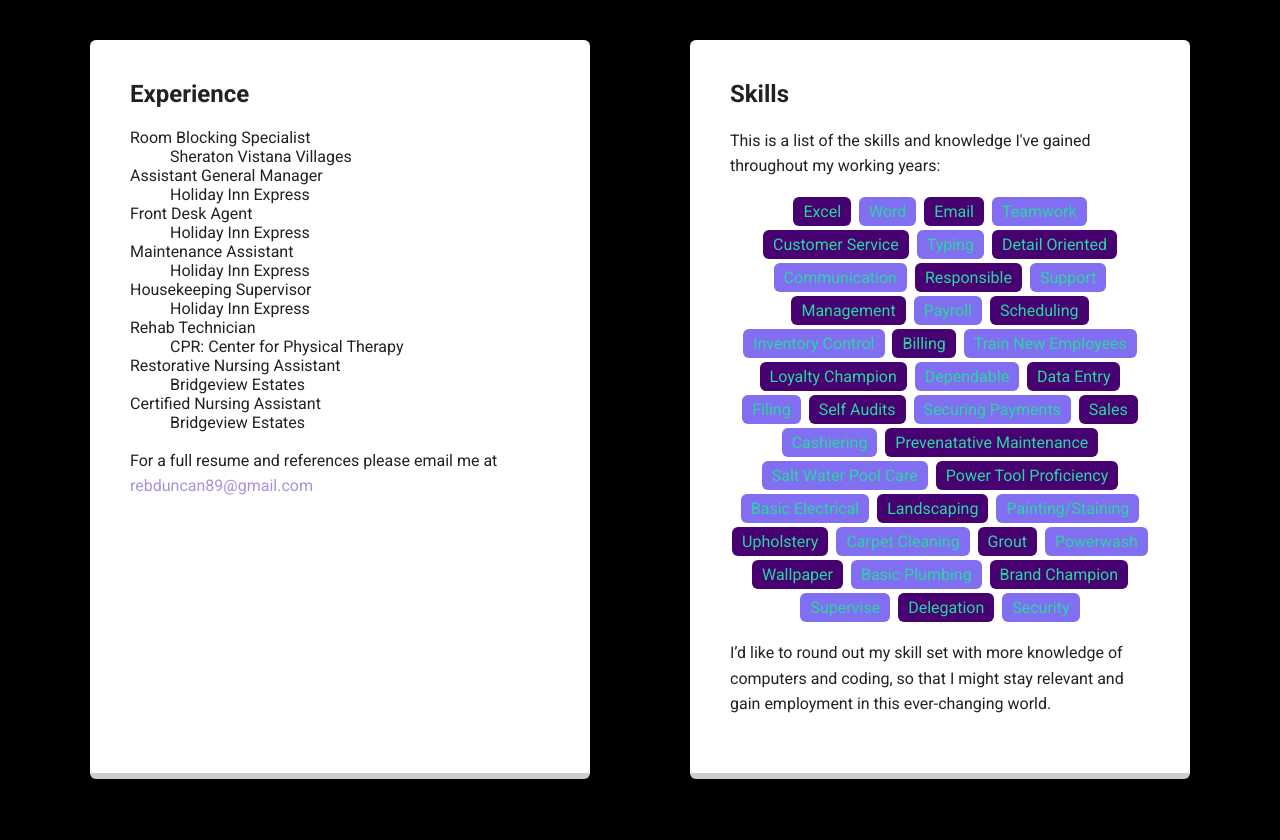
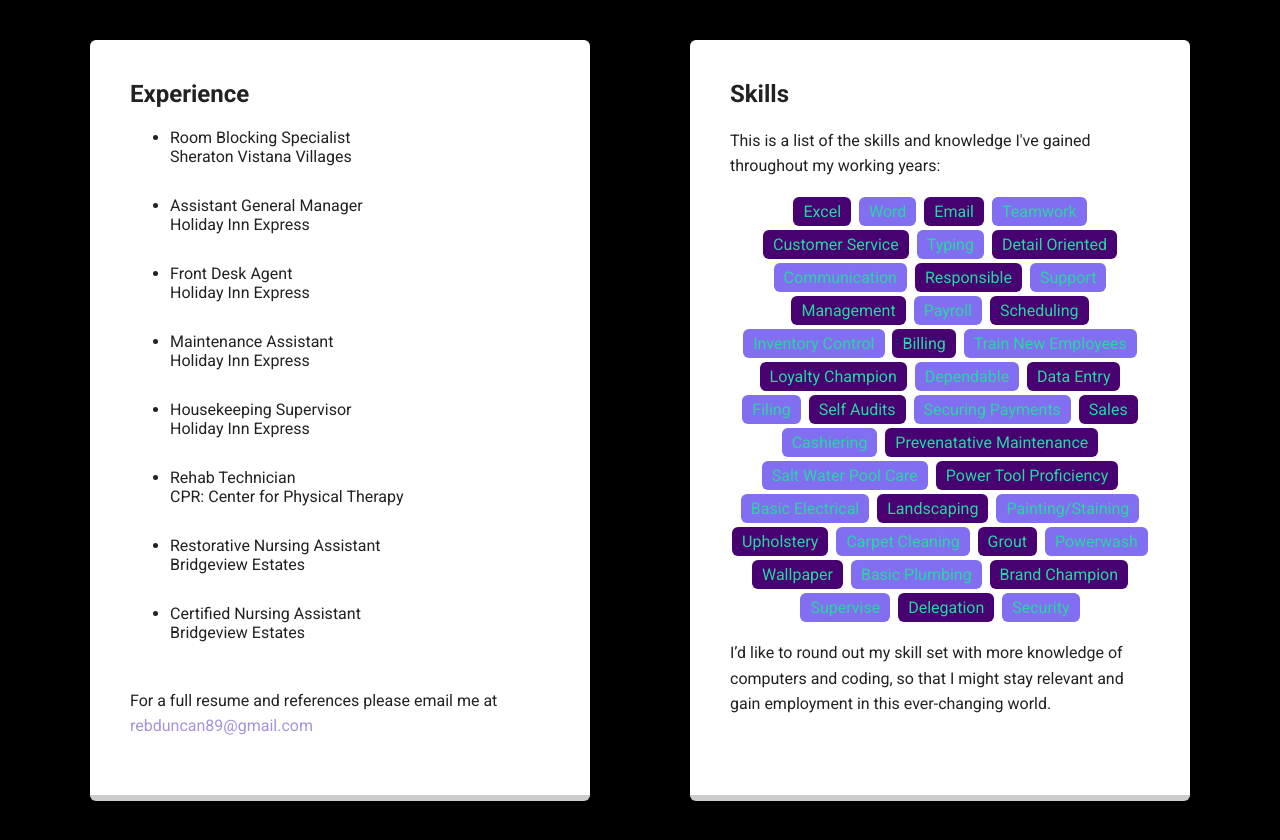
Before and after one commit to RebekahLove/techdegree-project-1, a plain HTML site: page portfolio_update_v1/Profile Project/experience.html in a window 1280 px wide. Shown: the part 480-1320 px from the top of the page. Drawn offline with Linux system fonts and the light colour scheme; a web font is replaced by a local one.

Commit message:
Experience list padding CSS

```diff
--- a/portfolio_update_v1/Profile Project/experience.html
+++ b/portfolio_update_v1/Profile Project/experience.html
@@ -25,24 +25,24 @@
     <main class="flex">
       <div class="card">
         <h2>Experience</h2>
-        <dl>
-          <dt>Room Blocking Specialist</dt>
-            <dd>Sheraton Vistana Villages</dd>
-          <dt>Assistant General Manager</dt>
-            <dd>Holiday Inn Express</dd>
-          <dt>Front Desk Agent</dt>
-            <dd>Holiday Inn Express</dd>
-          <dt>Maintenance Assistant</dt>
-            <dd>Holiday Inn Express</dd>
-          <dt>Housekeeping Supervisor</dt>
-            <dd>Holiday Inn Express</dd>
-          <dt>Rehab Technician</dt>
-            <dd>CPR: Center for Physical Therapy</dd>
-          <dt>Restorative Nursing Assistant</dt>
-            <dd>Bridgeview Estates</dd>
-          <dt>Certified Nursing Assistant</dt>
-            <dd>Bridgeview Estates</dd>
-        </dl>
+        <ul class="jobs">
+          <li>Room Blocking Specialist<br>
+          Sheraton Vistana Villages</li>
+          <li>Assistant General Manager<br>
+          Holiday Inn Express</li>
+          <li>Front Desk Agent<br>
+          Holiday Inn Express</li>
+          <li>Maintenance Assistant<br>
+          Holiday Inn Express</li>
+          <li>Housekeeping Supervisor<br>
+          Holiday Inn Express</li>
+          <li>Rehab Technician<br>
+          CPR: Center for Physical Therapy</li>
+          <li>Restorative Nursing Assistant<br>
+          Bridgeview Estates</li>
+          <li>Certified Nursing Assistant<br>
+          Bridgeview Estates</li>
+        </ul>
         <p>For a full resume and references please email me at <a href="mailto:rebduncan89@gmail.com?subject=Resume%20Inquiry">rebduncan89@gmail.com</a></p>
        </div>
 
--- a/portfolio_update_v1/Profile Project/styles.css
+++ b/portfolio_update_v1/Profile Project/styles.css
@@ -101,7 +101,9 @@
 .card:hover {
   border-color: #ff9b17;
 }
-
+.jobs li{
+  padding-bottom:30px
+}
 ul.skills {
   padding: 0;
   text-align: center;
```
